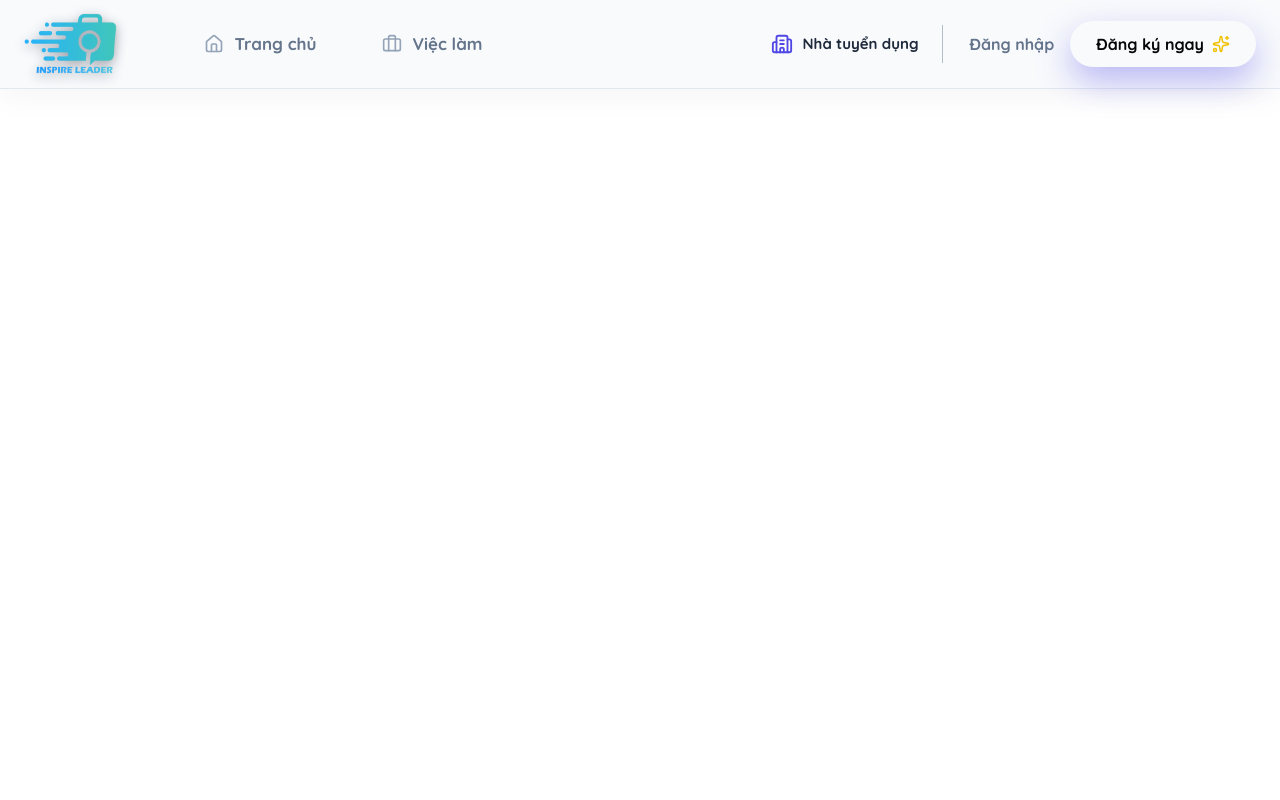
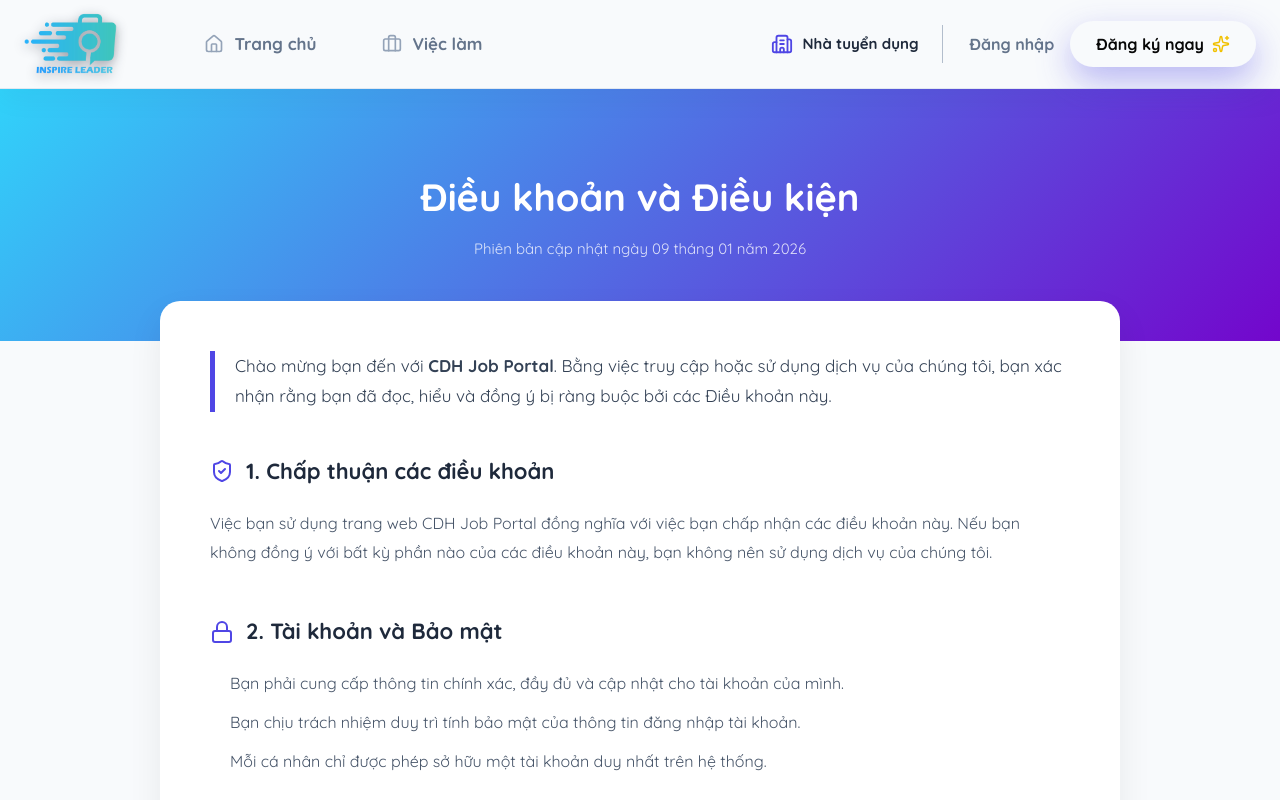
Before and after one commit to TrNhDuong/Job_Portal, a React app in the folder src/Candidate_Frontend/: page /terms in a window 1280 px wide. Built offline with nearby package versions, Linux system fonts and the light colour scheme; the HTML template or start-up script is replaced by a standard one.

Commit message:
Add: page terms and condition

```diff
--- a/src/Candidate_Frontend/src/App.jsx
+++ b/src/Candidate_Frontend/src/App.jsx
@@ -22,6 +22,7 @@ import ResetPasswordPage from "./pages/ResetPasswordPage.jsx";
 import EmployerProfilePage from "./pages/EmployerProfile.jsx";
 import About from "./pages/About.jsx";
 import Policies from "./pages/Policies_page.jsx";
+import Terms from "./pages/TermsAndConditions.jsx"
 
 function App() {
   const location = useLocation();
@@ -39,6 +40,7 @@ function App() {
       <div className="flex-1 overflow-hidden relative">
         <div className="h-full w-full overflow-y-auto">
           <Routes>
+            <Route path="/terms" element={<Terms />} />
             <Route path="/policies" element={<Policies />} />
             <Route path="/about" element={<About />} />
             <Route path="/jobs" element={<JobSearchPage />} />
--- /dev/null
+++ b/src/Candidate_Frontend/src/pages/TermsAndConditions.jsx
@@ -0,0 +1,92 @@
+// src/pages/TermsAndConditions.jsx
+import React from "react";
+import Footer from "../Home/components/Footer";
+import { ShieldCheck, FileText, Lock, AlertCircle } from "lucide-react";
+import "../styles/terms.css";
+
+export default function TermsAndConditions() {
+  return (
+    <div className="terms-page">
+      {/* Header đồng bộ với trang Policies */}
+      <section className="terms-header">
+        <div className="home-shell">
+          <h1>Điều khoản và Điều kiện</h1>
+          <p>Phiên bản cập nhật ngày 09 tháng 01 năm 2026</p>
+        </div>
+      </section>
+
+      <div className="home-shell">
+        <main className="terms-content">
+          <div className="terms-intro">
+            <p>
+              Chào mừng bạn đến với <strong>CDH Job Portal</strong>. Bằng việc truy cập hoặc sử dụng dịch vụ của chúng tôi, bạn xác nhận rằng bạn đã đọc, hiểu và đồng ý bị ràng buộc bởi các Điều khoản này.
+            </p>
+          </div>
+
+          <section className="terms-section">
+            <div className="terms-section-title">
+              <ShieldCheck size={24} />
+              <h2>1. Chấp thuận các điều khoản</h2>
+            </div>
+            <p>
+              Việc bạn sử dụng trang web CDH Job Portal đồng nghĩa với việc bạn chấp nhận các điều khoản này. Nếu bạn không đồng ý với bất kỳ phần nào của các điều khoản này, bạn không nên sử dụng dịch vụ của chúng tôi.
+            </p>
+          </section>
+
+          <section className="terms-section">
+            <div className="terms-section-title">
+              <Lock size={24} />
+              <h2>2. Tài khoản và Bảo mật</h2>
+            </div>
+            <ul>
+              <li>Bạn phải cung cấp thông tin chính xác, đầy đủ và cập nhật cho tài khoản của mình.</li>
+              <li>Bạn chịu trách nhiệm duy trì tính bảo mật của thông tin đăng nhập tài khoản.</li>
+              <li>Mỗi cá nhân chỉ được phép sở hữu một tài khoản duy nhất trên hệ thống.</li>
+            </ul>
+          </section>
+
+          <section className="terms-section">
+            <div className="terms-section-title">
+              <FileText size={24} />
+              <h2>3. Đăng tải nội dung và Hồ sơ</h2>
+            </div>
+            <p>
+              Khi đăng tải hồ sơ hoặc tin tuyển dụng, bạn cam kết:
+            </p>
+            <ul>
+              <li>Không đăng tải thông tin sai sự thật hoặc gây hiểu lầm.</li>
+              <li>Nội dung không vi phạm bản quyền hoặc quyền sở hữu trí tuệ của bên thứ ba.</li>
+              <li>Nội dung không chứa mã độc, virus hoặc các thành phần gây hại cho hệ thống.</li>
+            </ul>
+          </section>
+
+          <section className="terms-section">
+            <div className="terms-section-title">
+              <AlertCircle size={24} />
+              <h2>4. Quyền hạn của CDH Job Portal</h2>
+            </div>
+            <p>
+              Chúng tôi có quyền tạm ngừng hoặc chấm dứt quyền truy cập của bạn vào dịch vụ nếu có hành vi vi phạm điều khoản mà không cần thông báo trước.
+            </p>
+          </section>
+
+          <section className="terms-section">
+            <div className="terms-section-title">
+              <FileText size={24} />
+              <h2>5. Thay đổi điều khoản</h2>
+            </div>
+            <p>
+              CDH Job Portal có quyền cập nhật các điều khoản này bất kỳ lúc nào để phù hợp với sự thay đổi của pháp luật và dịch vụ. Phiên bản mới nhất sẽ luôn được hiển thị trên trang này.
+            </p>
+          </section>
+
+          <div className="terms-contact-note">
+            <p>Nếu bạn có bất kỳ câu hỏi nào về các Điều khoản này, vui lòng liên hệ với chúng tôi qua trang <strong>Contact</strong>.</p>
+          </div>
+        </main>
+      </div>
+
+      <Footer />
+    </div>
+  );
+}
--- /dev/null
+++ b/src/Candidate_Frontend/src/styles/terms.css
@@ -0,0 +1,91 @@
+/* src/pages/terms.css */
+.terms-page {
+  background-color: #f8fafc;
+  min-height: 100vh;
+}
+
+.terms-header {
+  background: linear-gradient(135deg, #31d2fa 0%, #7306cc 100%); /* Navy Gradient giống Hero */
+  padding: 80px 0;
+  color: white;
+  text-align: center;
+}
+
+.terms-header h1 {
+  font-size: 38px;
+  font-weight: 800;
+  margin-bottom: 12px;
+}
+
+.terms-header p {
+  opacity: 0.8;
+  font-size: 15px;
+}
+
+.terms-content {
+  background: white;
+  margin: -40px auto 60px; /* Hiệu ứng nổi lên trên Header tương tự trang Policies */
+  padding: 50px;
+  border-radius: 20px;
+  box-shadow: 0 15px 35px rgba(0, 0, 0, 0.07);
+  max-width: 960px;
+  line-height: 1.8;
+}
+
+.terms-intro {
+  margin-bottom: 40px;
+  font-size: 17px;
+  color: #334155;
+  border-left: 5px solid #4f46e5;
+  padding-left: 20px;
+}
+
+.terms-section {
+  margin-bottom: 45px;
+}
+
+.terms-section-title {
+  display: flex;
+  align-items: center;
+  gap: 12px;
+  margin-bottom: 18px;
+  color: #4f46e5; /* Màu Indigo chủ đạo */
+}
+
+.terms-section h2 {
+  font-size: 22px;
+  font-weight: 700;
+  color: #1e293b;
+  margin: 0;
+}
+
+.terms-section p {
+  color: #475569;
+  font-size: 16px;
+}
+
+.terms-section ul {
+  padding-left: 20px;
+  color: #475569;
+}
+
+.terms-section li {
+  margin-bottom: 10px;
+}
+
+.terms-contact-note {
+  margin-top: 50px;
+  padding: 20px;
+  background-color: #f1f5f9;
+  border-radius: 12px;
+  text-align: center;
+  color: #64748b;
+  font-size: 15px;
+}
+
+@media (max-width: 768px) {
+  .terms-content {
+    padding: 30px 20px;
+    margin-top: -20px;
+  }
+}
```
